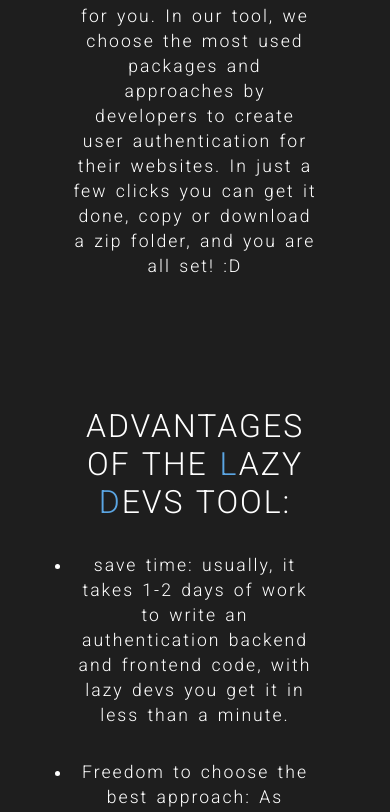
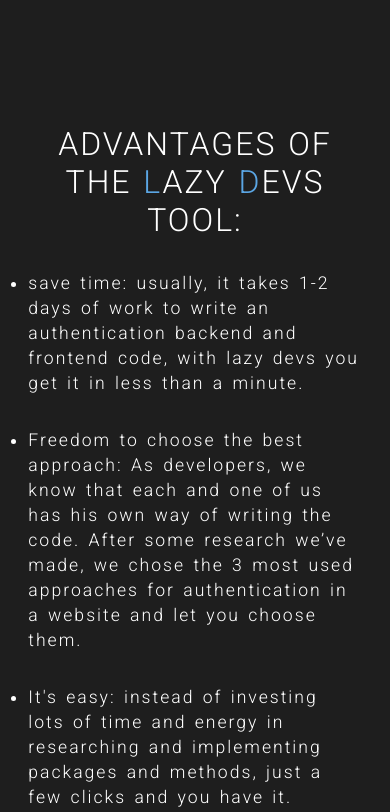
Before and after one commit to Code-Generator-Sufaz/lazy-devs-v3, a React (Create React App) app in the folder client/: page /documentation in a window 390 px wide. Shown: the part 1016-1828 px from the top of the page. Built offline with nearby package versions, Linux system fonts and the light colour scheme; no server answers.

Commit message:
docs adaptd to mobile

```diff
--- a/client/src/pages/main/Docs/Documentation.jsx
+++ b/client/src/pages/main/Docs/Documentation.jsx
@@ -1,17 +1,17 @@
-import styled from 'styled-components';
-import React, { useContext } from 'react';
-import { Context } from '../../../store/Context.js';
+import styled from "styled-components";
+import React, { useContext } from "react";
+import { Context } from "../../../store/Context.js";
 import {
   GettingStartedData,
   errorCodes,
   templateLogics,
-} from '../../../assets/documentationData/documentationData.js';
+} from "../../../assets/documentationData/documentationData.js";
 
 export default function Documentation() {
   const { darkTheme } = useContext(Context);
   return (
     <DocumentationContainer>
-      <OverviewContainer className={darkTheme ? 'dark-theme' : 'light-theme'}>
+      <OverviewContainer className={darkTheme ? "dark-theme" : "light-theme"}>
         <div>
           <h2>
             <span>L</span>AZY <span>D</span>EVS - OVERVIEW
@@ -36,7 +36,9 @@ export default function Documentation() {
           </p>
         </div>
         <div>
-          <h2>ADVANTAGES OF THE <span>L</span>AZY <span>D</span>EVS TOOL:</h2>
+          <h2>
+            ADVANTAGES OF THE <span>L</span>AZY <span>D</span>EVS TOOL:
+          </h2>
           <ul>
             <li>
               save time: usually, it takes 1-2 days of work to write an
@@ -65,7 +67,7 @@ export default function Documentation() {
         </div>
       </OverviewContainer>
       <GettingStartedContainer
-        className={darkTheme ? 'dark-theme' : 'light-theme'}
+        className={darkTheme ? "dark-theme" : "light-theme"}
       >
         <h2>GETTING STARTED</h2>
 
@@ -73,7 +75,7 @@ export default function Documentation() {
           if (step.links) {
             return (
               <div>
-                {' '}
+                {" "}
                 <p>{step.step}</p>
                 <p>{step.content}</p>
                 <p>dotenv link : {step.links.dotenv}</p>
@@ -92,14 +94,14 @@ export default function Documentation() {
                   } else if (i === 1 && innerStep.link) {
                     return (
                       <li>
-                        {innerStep?.link?.jwt} & {innerStep?.link?.cookie}{' '}
+                        {innerStep?.link?.jwt} & {innerStep?.link?.cookie}{" "}
                         {innerStep.text}
                       </li>
                     );
                   } else if (i === 2 && innerStep.link) {
                     return (
                       <li>
-                        {innerStep?.link?.jwt} & {innerStep?.link?.axios}{' '}
+                        {innerStep?.link?.jwt} & {innerStep?.link?.axios}{" "}
                         {innerStep?.text}
                       </li>
                     );
@@ -112,7 +114,7 @@ export default function Documentation() {
           );
         })}
       </GettingStartedContainer>
-      <MoreContent className={darkTheme ? 'dark-theme' : 'light-theme'}>
+      <MoreContent className={darkTheme ? "dark-theme" : "light-theme"}>
         <div>
           <h2>Some Template Logic</h2>
           <ul>
@@ -140,6 +142,9 @@ const DocumentationContainer = styled.section`
   width: 90vw;
   height: 100%;
   margin: 0 auto;
+  @media screen and (max-width: 500px) {
+    width: 95vw;
+  }
 `;
 
 const OverviewContainer = styled.div`
@@ -168,9 +173,6 @@ const OverviewContainer = styled.div`
       font-size: 1.1rem;
       font-weight: 300;
       word-spacing: 2px;
-      @media screen and (max-width: 450px) {
-        text-align: center;
-      }
     }
     &:nth-of-type(1) {
       h2 {
@@ -189,10 +191,18 @@ const OverviewContainer = styled.div`
           font-weight: 300;
           font-size: 1.1rem;
           word-spacing: 2px;
-          @media screen and (max-width: 450px) {
-            text-align: center;
+          @media screen and (max-width: 500px) {
+            text-align: left;
           }
         }
+      }
+    }
+  }
+  @media screen and (max-width: 500px) {
+    width: 90%;
+    div {
+      p {
+        text-align: center;
       }
     }
   }
@@ -252,6 +262,16 @@ const GettingStartedContainer = styled.div`
       }
     }
   }
+  @media screen and (max-width: 500px) {
+    width: 90%;
+    div {
+      ol {
+        li {
+          text-align: left;
+        }
+      }
+    }
+  }
 `;
 
 const MoreContent = styled.div`
@@ -283,6 +303,9 @@ const MoreContent = styled.div`
         }
       }
     }
+  }
+  @media screen and (max-width: 500px) {
+    width: 90%;
   }
 `;
 {
--- a/client/src/pages/main/navigationMenu/Navigation_Styles/Nav.styles.js
+++ b/client/src/pages/main/navigationMenu/Navigation_Styles/Nav.styles.js
@@ -96,7 +96,7 @@ export const NavbarLinkExtended = styled(NavLink)`
         transform: translateY(25px);
       }
     }
-    :nth-of-type(4) {
+    :nth-of-type(5) {
       border: 1px solid white;
       padding: 0.3rem 1.2rem;
       z-index: 100;
@@ -146,7 +146,7 @@ export const NavbarLinkExtended = styled(NavLink)`
         transform: translateY(25px);
       }
     }
-    :nth-of-type(4) {
+    :nth-of-type(5) {
       border: 1px solid #1e1e1e;
       padding: 0.3rem 1.2rem;
       z-index: 100;
@@ -248,6 +248,12 @@ export const ThemeBTN = styled.button`
   box-shadow: 0 0 12px gold;
   background-color: gold;
   font-size: 0.5rem;
+  &.dark-theme {
+    color: white;
+  }
+  &.light-theme {
+    color: black;
+  }
 `;
 
 export const Logo = styled.div`
```
